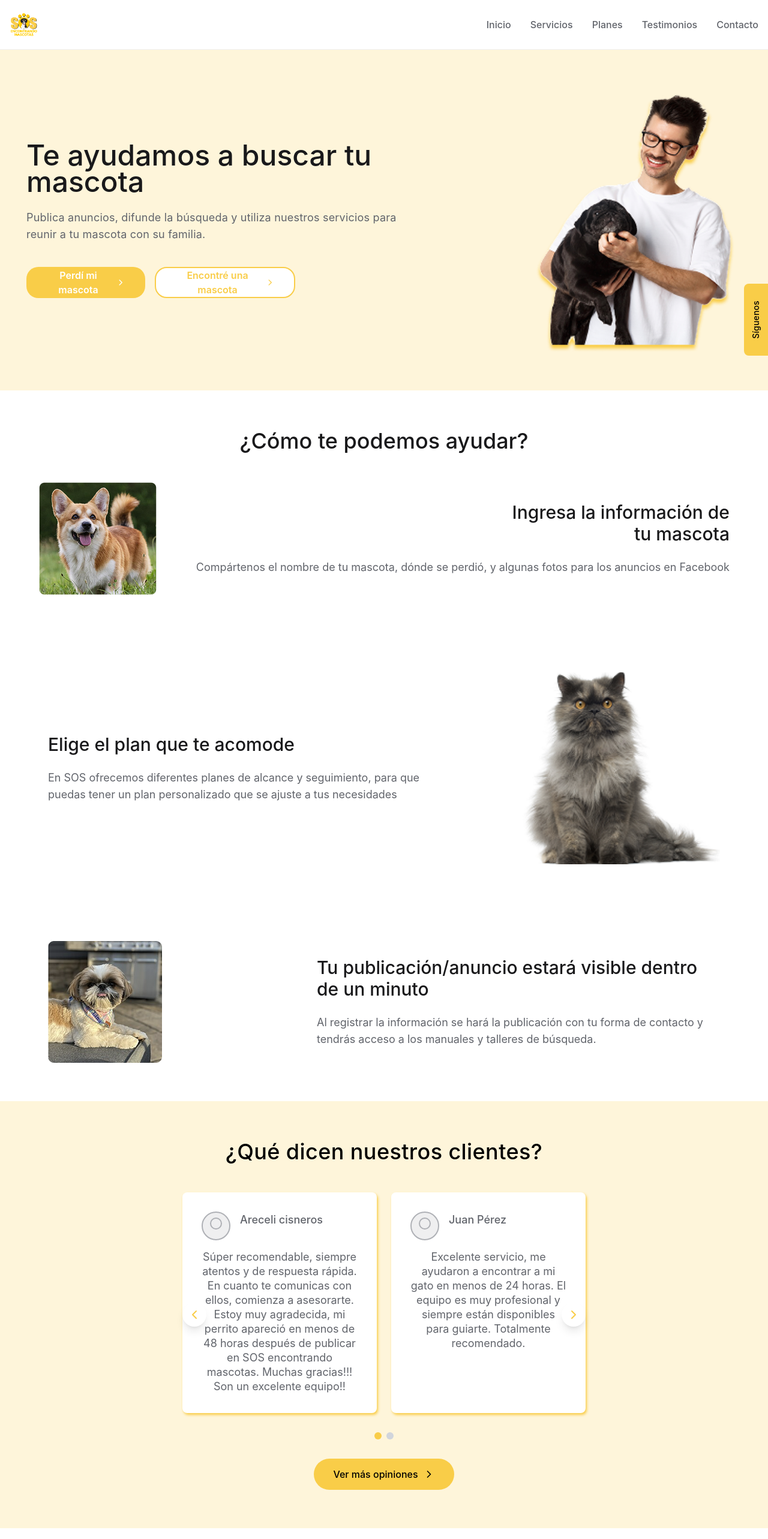
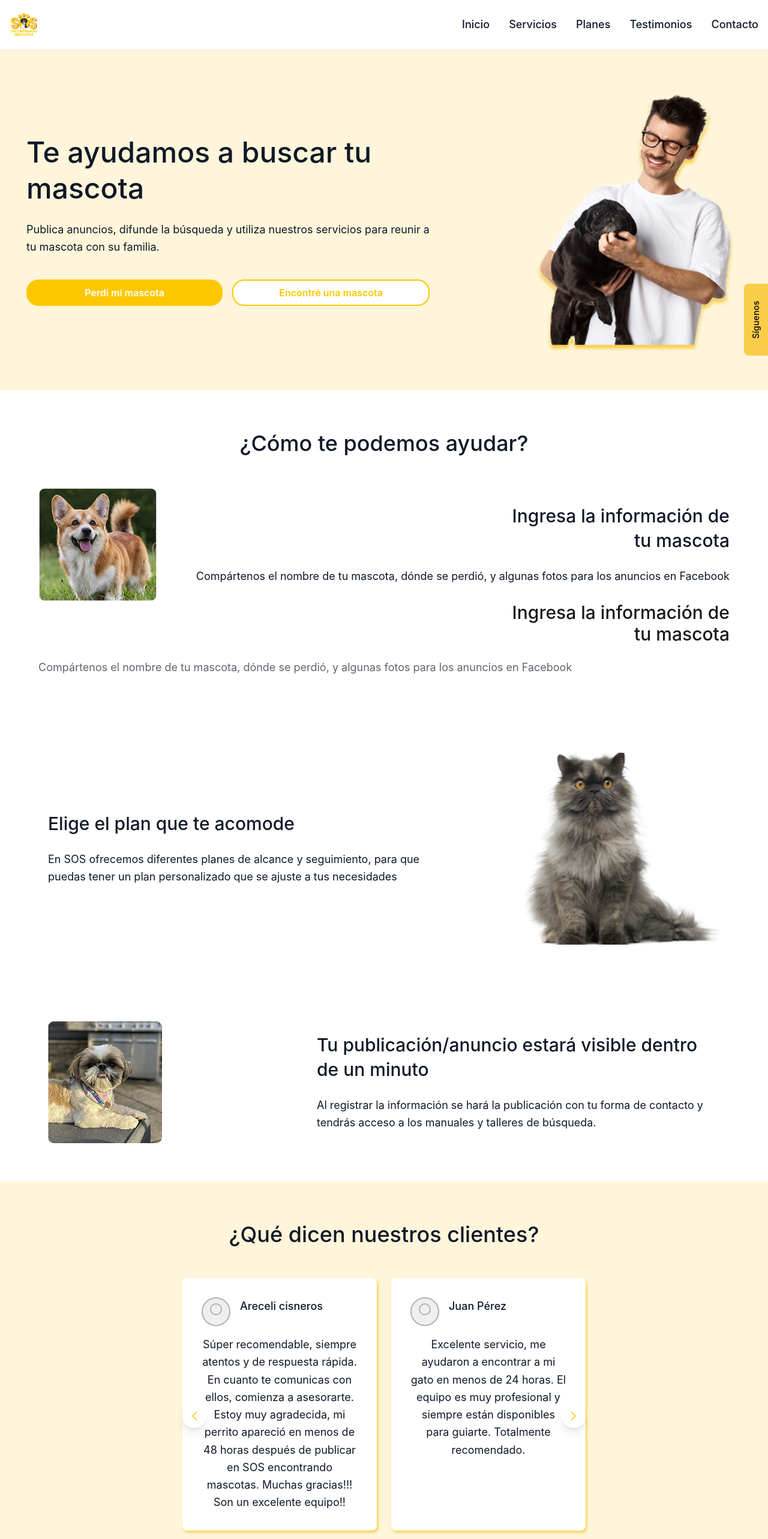
Before and after one commit to AztlanConsulting/SOS-FullStack, a React (Vite) app in the folder frontend/: page / in a window 1280 px wide. Shown: the top 2566 px of the page at 60% size. Built offline with nearby package versions, Linux system fonts and the light colour scheme; no server answers.

Commit message:
[ADD]ui components to landing page

```diff
--- a/frontend/src/presentation/pages/landing/components/Footer.tsx
+++ b/frontend/src/presentation/pages/landing/components/Footer.tsx
@@ -1,4 +1,5 @@
 import { InstagramIcon, FacebookIcon, WhatsAppIcon } from './icons';
+import { Text } from '../../../../shared/components/ui/Text';
 
 const Footer = () => {
   return (
@@ -16,16 +17,20 @@ const Footer = () => {
               <WhatsAppIcon className="w-6 h-6" />
             </a>
           </div>
-          <p className="text-center text-base text-dark font-normal underline">
-            Términos y Condiciones
-          </p>
-          <p className="text-center text-base text-dark font-normal">
-            © {new Date().getFullYear()} Copywrite SOS Encontrando Mascotas
-          </p>
+          <div className="text-center">
+            <Text variant="body" className="underline">
+              Términos y Condiciones
+            </Text>
+          </div>
+          <div className="text-center">
+            <Text variant="body">
+              © {new Date().getFullYear()} Copywrite SOS Encontrando Mascotas
+            </Text>
+          </div>
 
-          <p className="text-center text-base text-dark font-normal">
-            SOS Encontrando Mascotas
-          </p>
+          <div className="text-center">
+            <Text variant="body">SOS Encontrando Mascotas</Text>
+          </div>
         </div>
       </div>
     </footer>
--- a/frontend/src/presentation/pages/landing/components/Header.tsx
+++ b/frontend/src/presentation/pages/landing/components/Header.tsx
@@ -1,4 +1,5 @@
 import { MenuIcon } from './icons';
+import { Text } from '../../../../shared/components/ui/Text';
 
 const navLinks = [
   { label: 'Inicio', href: '#' },
@@ -19,9 +20,11 @@ const Header = () => {
             <a
               key={link.label}
               href={link.href}
-              className="text-base font-medium text-gray hover:text-dark transition-colors"
+              className="hover:text-dark transition-colors"
             >
-              {link.label}
+              <Text variant="body" weight="medium">
+                {link.label}
+              </Text>
             </a>
           ))}
         </nav>
--- a/frontend/src/presentation/pages/landing/components/HeroSection.tsx
+++ b/frontend/src/presentation/pages/landing/components/HeroSection.tsx
@@ -1,4 +1,10 @@
 import { ChevronRight } from './icons';
+import { Text } from '../../../../shared/components/ui/Text';
+import { Button } from '../../../../shared/components/ui/Button';
+
+const ChevronRightIcon = ({ size = 22 }: { size?: number }) => (
+  <ChevronRight className={`w-[${size}px] h-[${size}px]`} />
+);
 
 const HeroSection = () => {
   return (
@@ -13,24 +19,26 @@ const HeroSection = () => {
       <div className="w-full px-3">
         <div className="flex flex-col lg:flex-row lg:items-center lg:justify-between gap-8">
           <div className="flex-1 max-w-xl lg:max-w-2xl order-2 lg:order-1 text-left">
-            <h1 className="text-[32px] lg:text-4xl xl:text-5xl font-medium text-dark leading-tight lg:leading-[44px] mb-4 lg:mb-6">
+            <Text as="h1" variant="h1" weight="medium" className="mb-4 lg:mb-6">
               Te ayudamos a buscar tu mascota
-            </h1>
-            <p className="text-base lg:text-lg text-gray font-normal leading-6 lg:leading-7 tracking-[0.20px] mb-8 lg:mb-10">
+            </Text>
+            <Text variant="body" weight="regular" className="mb-8 lg:mb-10">
               Publica anuncios, difunde la búsqueda y utiliza nuestros servicios
               para reunir a tu mascota con su familia.
-            </p>
+            </Text>
 
-            <div className="flex flex-col sm:flex-row gap-3 lg:gap-4 max-w-md">
-              <button className="h-[47px] lg:h-[52px] px-6 lg:px-8 bg-primary-yellow text-white rounded-[20px] font-semibold text-base flex items-center justify-center gap-2 hover:opacity-90 transition-opacity">
-                Perdí mi mascota
-                <ChevronRight className="w-5 h-5 " />
-              </button>
+            <div className="flex flex-col sm:flex-row gap-3 lg:gap-4">
+              <Button
+                label="Perdí mi mascota"
+                variant="primary"
+                icon={ChevronRightIcon}
+              />
 
-              <button className="h-[47px] lg:h-[52px] px-6 lg:px-8 bg-white text-primary-yellow rounded-[20px] font-semibold text-base border-2 border-primary-yellow flex items-center justify-center gap-2 hover:bg-gray-50 transition-colors">
-                Encontré una mascota
-                <ChevronRight className="w-5 h-5 " />
-              </button>
+              <Button
+                label="Encontré una mascota"
+                variant="secondary"
+                icon={ChevronRightIcon}
+              />
             </div>
           </div>
 
--- a/frontend/src/presentation/pages/landing/components/PlansSection.tsx
+++ b/frontend/src/presentation/pages/landing/components/PlansSection.tsx
@@ -1,3 +1,5 @@
+import { Text } from '../../../../shared/components/ui/Text';
+
 const PlansSection = () => {
   return (
     <section className="bg-white p-8 lg:p-16">
@@ -12,14 +14,14 @@ const PlansSection = () => {
           </div>
 
           <div className="flex-1 max-w-xl lg:max-w-2xl text-center lg:text-left order-2 lg:order-1">
-            <h2 className="text-xl lg:text-2xl xl:text-3xl font-medium text-dark mb-4 lg:mb-6">
+            <Text as="h2" variant="h3" weight="medium" className="mb-4 lg:mb-6">
               Elige el plan que te acomode
-            </h2>
-            <p className="text-base lg:text-lg text-gray font-normal leading-6 lg:leading-7 text-left">
+            </Text>
+            <Text variant="body" className="text-left">
               En SOS ofrecemos diferentes planes de alcance y seguimiento, para
               que puedas tener un plan personalizado que se ajuste a tus
               necesidades
-            </p>
+            </Text>
           </div>
         </div>
       </div>
--- a/frontend/src/presentation/pages/landing/components/PublicationSection.tsx
+++ b/frontend/src/presentation/pages/landing/components/PublicationSection.tsx
@@ -1,3 +1,5 @@
+import { Text } from '../../../../shared/components/ui/Text';
+
 const PublicationSection = () => {
   return (
     <section className="bg-white overflow-hidden p-8 lg:p-16">
@@ -12,13 +14,13 @@ const PublicationSection = () => {
           </div>
 
           <div className="flex-1 max-w-xl lg:max-w-2xl text-center lg:text-left order-1 lg:order-2">
-            <h2 className="text-xl lg:text-2xl xl:text-3xl font-medium text-dark mb-4 lg:mb-6">
+            <Text as="h2" variant="h3" weight="medium" className="mb-4 lg:mb-6">
               Tu publicación/anuncio estará visible dentro de un minuto
-            </h2>
-            <p className="text-base lg:text-lg text-gray font-normal leading-6 lg:leading-7 text-left">
-              Al registrar la información se hará la publicación con tu forma de contacto y tendrás
-              acceso a los manuales y talleres de búsqueda.
-            </p>
+            </Text>
+            <Text variant="body" className="text-left">
+              Al registrar la información se hará la publicación con tu forma de
+              contacto y tendrás acceso a los manuales y talleres de búsqueda.
+            </Text>
           </div>
         </div>
       </div>
--- a/frontend/src/presentation/pages/landing/components/ServicesSection.tsx
+++ b/frontend/src/presentation/pages/landing/components/ServicesSection.tsx
@@ -1,10 +1,14 @@
+import { Text } from '../../../../shared/components/ui/Text';
+
 const ServicesSection = () => {
   return (
     <section className="bg-white overflow-hidden p-8 lg:p-16">
       <div className="w-full">
-        <h2 className="text-2xl lg:text-3xl xl:text-4xl font-medium text-dark text-center mb-8 lg:mb-12">
-          ¿Cómo te podemos ayudar?
-        </h2>
+        <div className="text-center mb-8 lg:mb-12">
+          <Text as="h2" variant="h2" weight="medium">
+            ¿Cómo te podemos ayudar?
+          </Text>
+        </div>
 
         <div className="flex flex-col lg:flex-row items-center lg:justify-between gap-8 lg:gap-12">
           <div className="">
@@ -16,6 +20,19 @@ const ServicesSection = () => {
           </div>
 
           <div className="text-center lg:text-right">
+            <Text as="h3" variant="h3" weight="medium" className="mb-4 lg:mb-6">
+              Ingresa la información de <br className="hidden lg:block" />
+              tu mascota
+            </Text>
+            <Text variant="body" className="text-left">
+              Compártenos el nombre de tu mascota, dónde se perdió, y algunas
+              fotos para los anuncios en Facebook
+            </Text>
+          </div>
+        </div>
+      </div>
+
+          <div className="text-center lg:text-right">
             <h3 className="text-xl lg:text-2xl xl:text-3xl font-medium text-dark mb-4 lg:mb-6">
               Ingresa la información de <br className="hidden lg:block" />
               tu mascota
@@ -25,8 +42,6 @@ const ServicesSection = () => {
               fotos para los anuncios en Facebook
             </p>
           </div>
-        </div>
-      </div>
     </section>
   );
 };
--- a/frontend/src/presentation/pages/landing/components/TestimonialsSection.tsx
+++ b/frontend/src/presentation/pages/landing/components/TestimonialsSection.tsx
@@ -1,5 +1,11 @@
 import { useState } from 'react';
 import { ChevronRight, ChevronLeft } from './icons';
+import { Text } from '../../../../shared/components/ui/Text';
+import { Button } from '../../../../shared/components/ui/Button';
+
+const ChevronRightIcon = ({ size = 22 }: { size?: number }) => (
+  <ChevronRight className={`w-[${size}px] h-[${size}px]`} />
+);
 
 const testimonials = [
   {
@@ -30,11 +36,11 @@ const TestimonialCard = ({ name, text }: { name: string; text: string }) => (
       <div className="w-12 h-12 rounded-full bg-light-gray border-2 border-border-gray flex-shrink-0 overflow-hidden">
         <div className="w-5 h-5 rounded-full border-2 border-border-gray mx-auto mt-2"></div>
       </div>
-      <p className="text-base lg:text-lg font-medium text-gray">{name}</p>
+      <Text variant="body" weight="medium">
+        {name}
+      </Text>
     </div>
-    <p className="text-base lg:text-lg text-gray font-normal leading-6">
-      {text}
-    </p>
+    <Text variant="body">{text}</Text>
   </div>
 );
 
@@ -60,9 +66,11 @@ const TestimonialsSection = () => {
   return (
     <section className="bg-[rgba(249,205,72,0.20)] overflow-hidden py-8 lg:py-16">
       <div className="w-full px-4">
-        <h2 className="text-2xl lg:text-3xl xl:text-4xl font-medium text-black text-center mb-8 lg:mb-12 tracking-[0.40px]">
-          ¿Qué dicen nuestros clientes?
-        </h2>
+        <div className="text-center mb-8 lg:mb-12">
+          <Text as="h2" variant="h2" weight="medium">
+            ¿Qué dicen nuestros clientes?
+          </Text>
+        </div>
 
         <div className="flex justify-center">
           <div className="grid grid-cols-1 lg:grid-cols-2 gap-6 max-w-2xl relative">
@@ -92,7 +100,6 @@ const TestimonialsSection = () => {
               <ChevronRight className="w-6 h-6 text-primary-yellow" />
             </button>
           </div>
-
         </div>
 
         <div className="flex justify-center mt-8 gap-2">
@@ -110,12 +117,7 @@ const TestimonialsSection = () => {
         </div>
 
         <div className="flex justify-center mt-8">
-          <button className="h-[47px] lg:h-[52px] px-6 lg:px-8 bg-primary-yellow rounded-[54px] flex items-center justify-center gap-2 hover:opacity-90 transition-opacity">
-            <span className="text-base font-medium text-black">
-              Ver más opiniones
-            </span>
-            <ChevronRight className="w-5 h-5 text-black" />
-          </button>
+          <Button label="Ver más opiniones" icon={ChevronRightIcon} />
         </div>
       </div>
     </section>
--- a/frontend/src/shared/components/ui/Button/Button.tsx
+++ b/frontend/src/shared/components/ui/Button/Button.tsx
@@ -40,9 +40,7 @@ export function Button({
       )}
     >
       <div className="flex justify-center items-center">
-        <Text variant="body" weight="medium" className="text-inherit">
           {label}
-        </Text>
 
         {Icon && (
           <span className="absolute right-3 top-[52%] -translate-y-1/2">
```
Also changed, not shown: frontend/src/presentation/pages/landing/components/PetInfoSection.tsx (+9 -5 lines).
